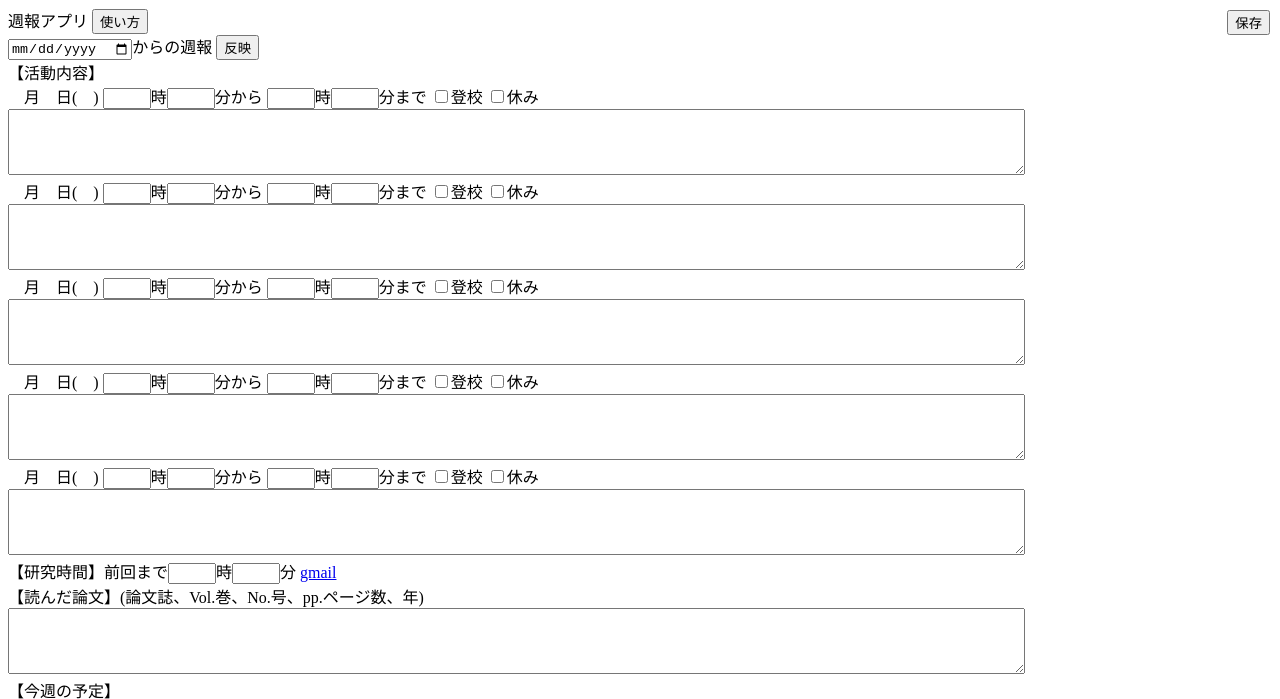
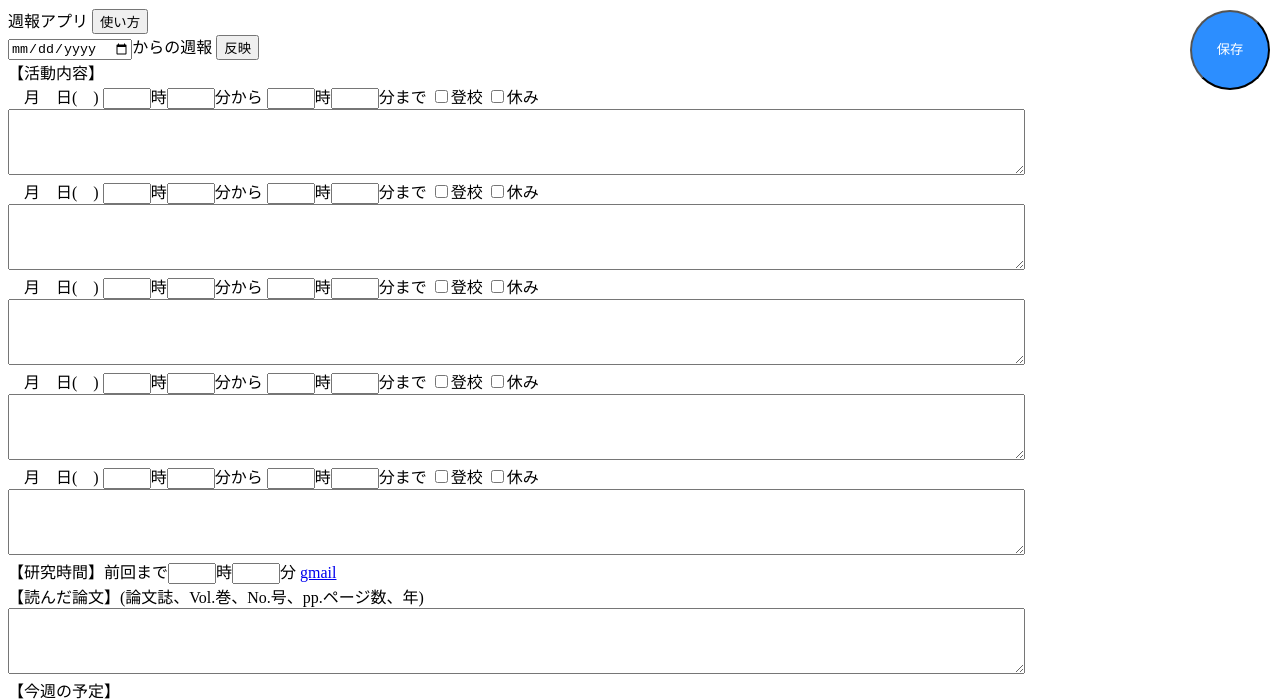
Before and after one commit to morimo63/WeeklyReport5430, a plain HTML site: page index.html in a window 1280 px wide. Shown: the top 699 px of the page. Drawn offline with Linux system fonts and the light colour scheme.

Commit message:
Update index.css

```diff
--- a/index.css
+++ b/index.css
@@ -10,6 +10,21 @@ textarea{
     top: 10px;
     right: 10px;
     position: fixed;
+    display: inline-block;
+    text-decoration: none;
+    background: #2c8eff;
+    color: #FFF;
+    width: 80px;
+    height: 80px;
+    line-height: 40px;
+    border-radius: 50%;
+    text-align: center;
+    overflow: hidden;
+    transition: .4s;
+}
+
+#saveBtn:hover {
+    background: #0051ff;
 }
 
 @media screen and (max-width: 480px){
```
